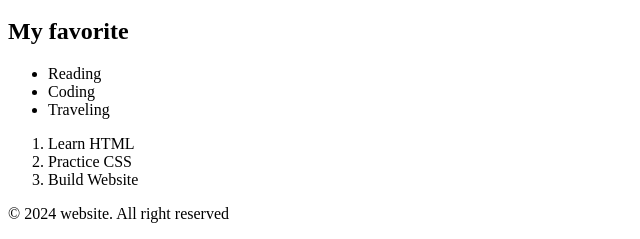
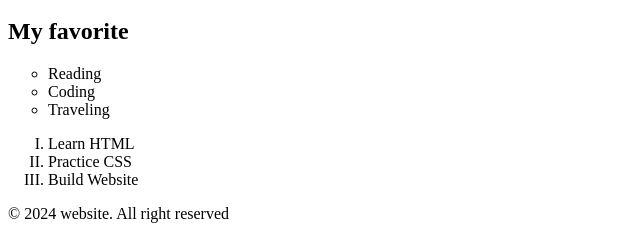
Before and after one commit to beva3/bootstrap-learning, a plain HTML site: page revius/basic_html.html in a window 1280 px wide. Shown: the part 377-616 px from the top of the page, 0-640 px from the left. Drawn offline with Linux system fonts and the light colour scheme.

Commit message:
using list

```diff
--- a/revius/basic_html.html
+++ b/revius/basic_html.html
@@ -21,12 +21,12 @@
             ;">
         </a>
         <h2>My favorite</h2>
-        <ul>
+        <ul type="circle">
             <li>Reading</li>
             <li>Coding</li>
             <li>Traveling</li>
         </ul>
-        <ol>
+        <ol type="I">
             <li>Learn HTML</li>
             <li>Practice CSS</li>
             <li>Build Website</li>
```
